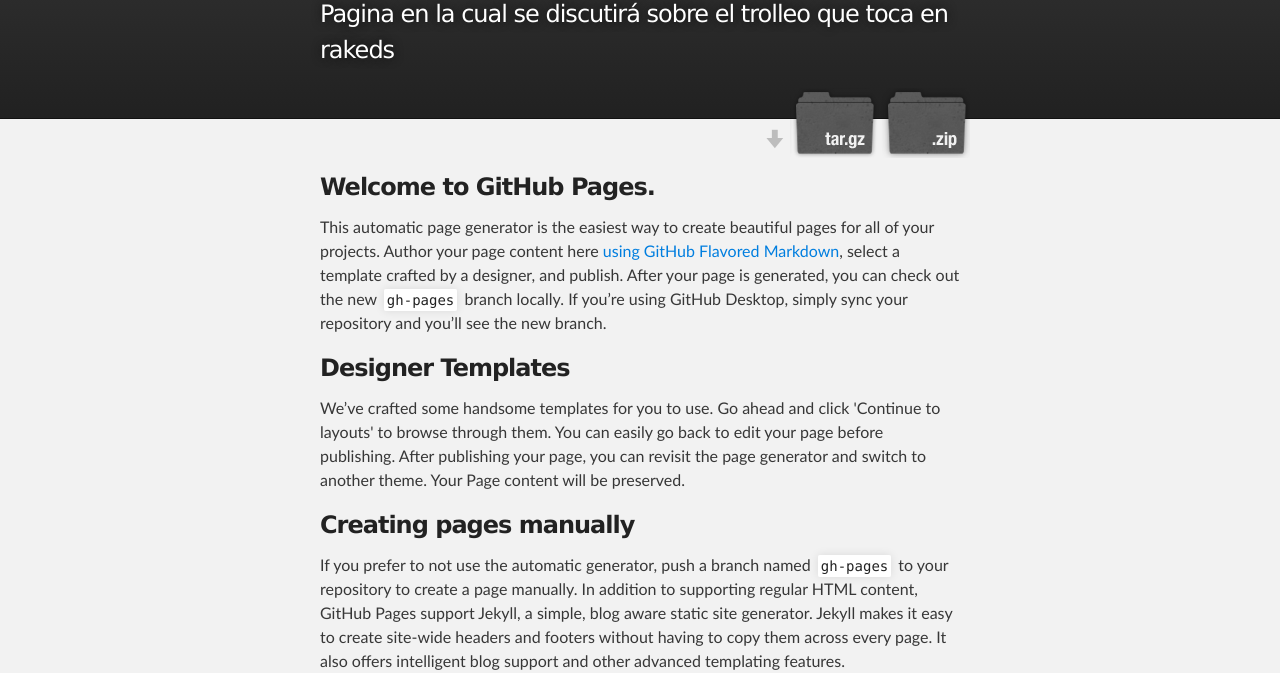
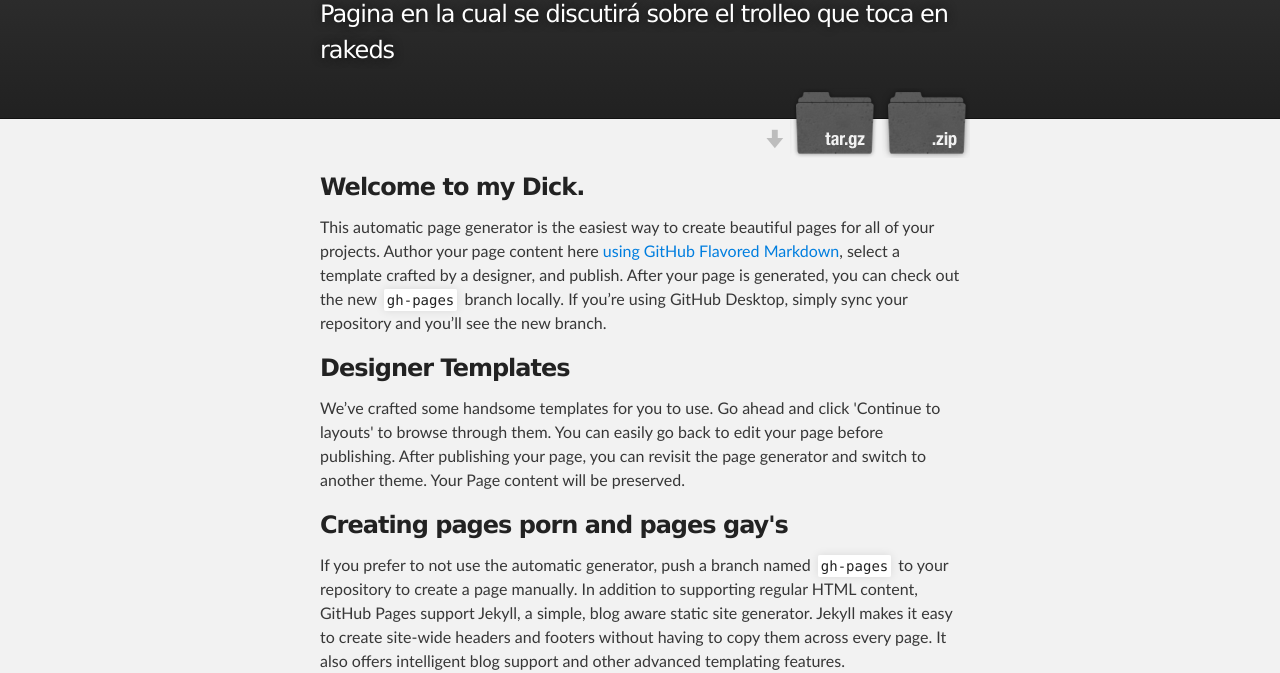
Before and after one commit to AlexisPereda/DW3C, a plain HTML site: page index.html in a window 1280 px wide. Shown: the part 127-800 px from the top of the page. Drawn offline with Linux system fonts and the light colour scheme.

Commit message:
Update index.html

```diff
--- a/index.html
+++ b/index.html
@@ -32,7 +32,7 @@
     <div id="main_content_wrap" class="outer">
       <section id="main_content" class="inner">
         <h3>
-<a id="welcome-to-github-pages" class="anchor" href="#welcome-to-github-pages" aria-hidden="true"><span aria-hidden="true" class="octicon octicon-link"></span></a>Welcome to GitHub Pages.</h3>
+<a id="welcome-to-github-pages" class="anchor" href="#welcome-to-github-pages" aria-hidden="true"><span aria-hidden="true" class="octicon octicon-link"></span></a>Welcome to my Dick.</h3>
 
 <p>This automatic page generator is the easiest way to create beautiful pages for all of your projects. Author your page content here <a href="https://guides.github.com/features/mastering-markdown/">using GitHub Flavored Markdown</a>, select a template crafted by a designer, and publish. After your page is generated, you can check out the new <code>gh-pages</code> branch locally. If you’re using GitHub Desktop, simply sync your repository and you’ll see the new branch.</p>
 
@@ -42,7 +42,7 @@
 <p>We’ve crafted some handsome templates for you to use. Go ahead and click 'Continue to layouts' to browse through them. You can easily go back to edit your page before publishing. After publishing your page, you can revisit the page generator and switch to another theme. Your Page content will be preserved.</p>
 
 <h3>
-<a id="creating-pages-manually" class="anchor" href="#creating-pages-manually" aria-hidden="true"><span aria-hidden="true" class="octicon octicon-link"></span></a>Creating pages manually</h3>
+<a id="creating-pages-manually" class="anchor" href="#creating-pages-manually" aria-hidden="true"><span aria-hidden="true" class="octicon octicon-link"></span></a>Creating pages porn and pages gay's</h3>
 
 <p>If you prefer to not use the automatic generator, push a branch named <code>gh-pages</code> to your repository to create a page manually. In addition to supporting regular HTML content, GitHub Pages support Jekyll, a simple, blog aware static site generator. Jekyll makes it easy to create site-wide headers and footers without having to copy them across every page. It also offers intelligent blog support and other advanced templating features.</p>
 
```
